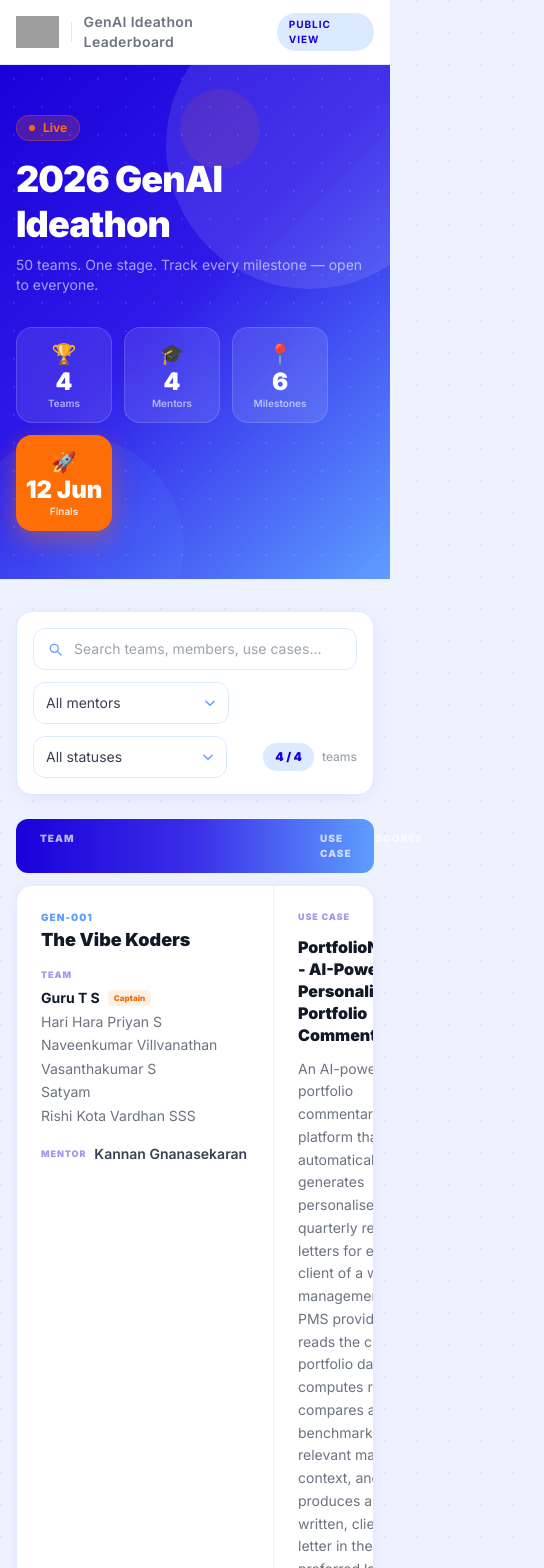
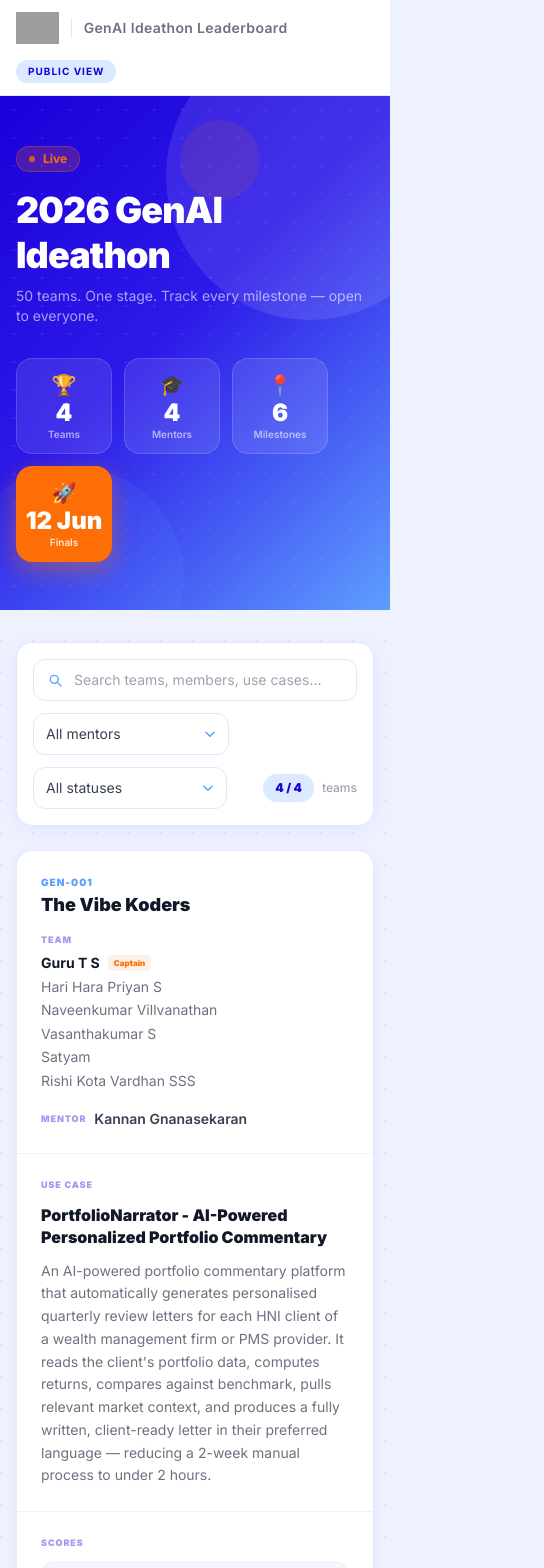
Before and after one commit to Salvius10/Leaderboard, a Next.js app: page / in a window 390 px wide. Shown: the top 1568 px of the page, 544 px wide, since content can reach past the window. Built offline with nearby package versions, Linux system fonts and the light colour scheme; grey boxes are pictures that could not be loaded.

Commit message:
mobile tv changes

```diff
--- a/app/page.tsx
+++ b/app/page.tsx
@@ -28,8 +28,9 @@ export default function LeaderboardPage() {
   const hasFilters = search || mentor || status;
 
   useEffect(() => {
-    // Only run on TV-sized screens (≥ 1920 px wide)
-    if (window.innerWidth < 1920) return;
+    // Only run on TV-sized screens — use physical pixels so Windows display
+    // scaling (125 %, 150 %) doesn't fool the check
+    if (window.screen.width * window.devicePixelRatio < 1920) return;
 
     let animationId: number;
     let direction = 1; // 1 = down, -1 = up
@@ -124,9 +125,9 @@ export default function LeaderboardPage() {
         </div>
       </div>
 
-      {/* ── Table header ── */}
+      {/* ── Table header — hidden on mobile ── */}
       <div
-        className="grid grid-cols-[16rem_1fr_12rem] gap-0 pl-6 pr-5 py-3 mb-3 rounded-xl"
+        className="hidden md:grid grid-cols-[16rem_1fr_12rem] gap-0 pl-6 pr-5 py-3 mb-3 rounded-xl"
         style={{ background: "linear-gradient(90deg,#1a00d9 0%,#3a2fe8 50%,#5e9eff 100%)" }}
       >
         <p className="text-[10px] font-black uppercase tracking-widest text-white/70">Team</p>
--- a/components/Footer.tsx
+++ b/components/Footer.tsx
@@ -7,7 +7,7 @@ export default function Footer() {
 
   return (
     <footer style={{ background: "#1a00d9" }} className="mt-12">
-      <div className="max-w-7xl mx-auto px-4 sm:px-6 py-6 flex flex-col sm:flex-row items-center justify-between gap-4">
+      <div className="max-w-5xl mx-auto px-4 sm:px-6 py-6 flex flex-col sm:flex-row items-center justify-between gap-4 flex-wrap">
         <div className="flex items-center gap-3">
           {logoFailed ? (
             <span className="text-lg font-black text-white">GANIT</span>
--- a/components/Header.tsx
+++ b/components/Header.tsx
@@ -12,23 +12,23 @@ export default function Header() {
     <header>
       {/* ── White top nav ── */}
       <div className="bg-white border-b border-[#dbeaff]">
-        <div className="max-w-5xl mx-auto px-4 sm:px-6 py-3 flex items-center justify-between">
-          <div className="flex items-center gap-3">
+        <div className="max-w-5xl mx-auto px-4 sm:px-6 py-3 flex items-center justify-between gap-4 flex-wrap">
+          <div className="flex items-center gap-3 min-w-0">
             {logoFailed ? (
-              <span className="text-xl font-black text-[#1a00d9]">GANIT</span>
+              <span className="text-xl font-black text-[#1a00d9] flex-shrink-0">GANIT</span>
             ) : (
               <img
                 src="https://www.ganitinc.com/images/ganit-blue-logo.svg"
                 alt="GANIT"
-                className="h-8 w-auto"
+                className="h-8 w-auto flex-shrink-0"
                 onError={() => setLogoFailed(true)}
               />
             )}
-            <div className="h-5 w-px bg-gray-200" />
-            <span className="text-sm font-semibold text-gray-500 tracking-wide">GenAI Ideathon Leaderboard</span>
+            <div className="h-5 w-px bg-gray-200 flex-shrink-0" />
+            <span className="text-sm font-semibold text-gray-500 tracking-wide truncate">GenAI Ideathon Leaderboard</span>
           </div>
           <span
-            className="text-[10px] font-bold px-3 py-1 rounded-full tracking-widest uppercase"
+            className="flex-shrink-0 text-[10px] font-bold px-3 py-1 rounded-full tracking-widest uppercase"
             style={{ background: "#dbeaff", color: "#1a00d9" }}
           >
             Public View
--- a/components/TeamCard.tsx
+++ b/components/TeamCard.tsx
@@ -15,7 +15,7 @@ export default function TeamCard({ team, rank }: Props) {
       style={{ border: "1.5px solid #e4ecff", boxShadow: "0 2px 12px rgba(26,0,217,0.06)" }}
     >
       {/* ── Main row ── */}
-      <div className="grid grid-cols-[16rem_1fr_12rem] divide-x divide-[#eef2ff]">
+      <div className="grid grid-cols-1 md:grid-cols-[16rem_1fr_12rem] divide-y md:divide-y-0 md:divide-x divide-[#eef2ff]">
 
         {/* Col 1 — Team */}
         <div className="p-6">
```
